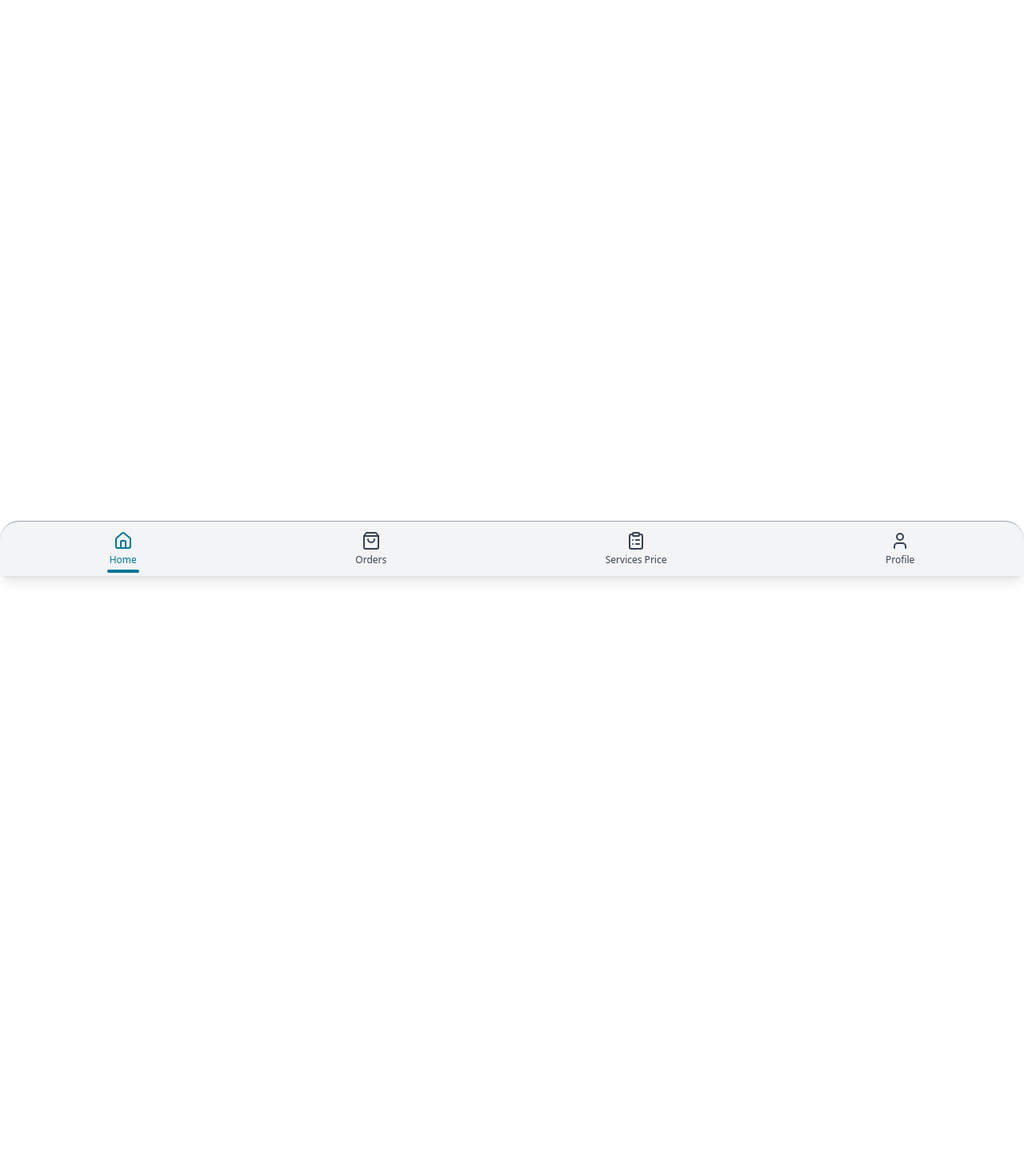
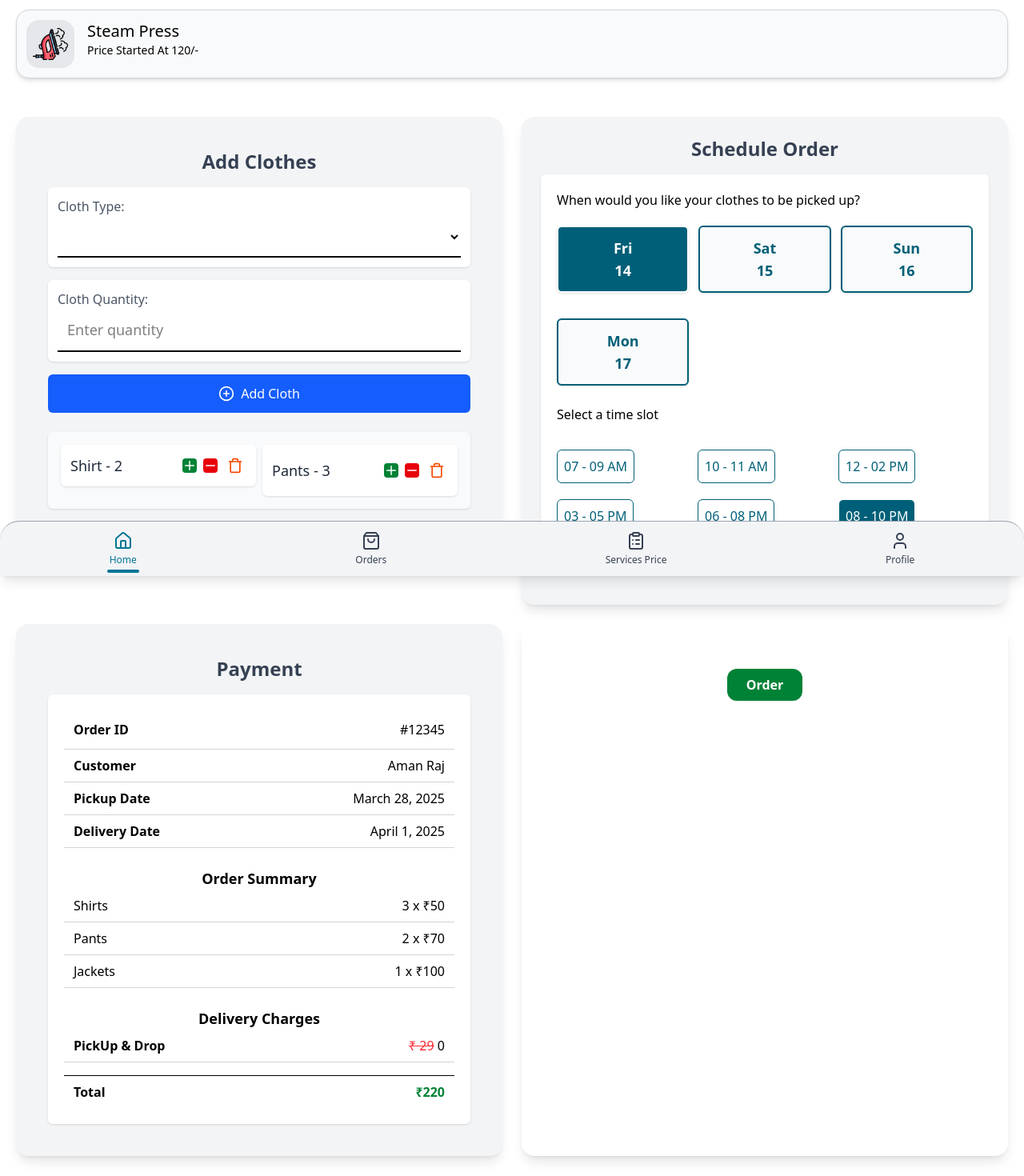
Before and after one commit to Sandb786/Laundry_project_User_Pannel_Frontend, a React (Vite) app: page /order/1 in a window 1280 px wide. Shown: the part 80-1550 px from the top of the page at 80% size. Before the commit the page ends 800 px from the top, so only its background shows below. Built offline with nearby package versions, Linux system fonts and the light colour scheme.

Commit message:
Service by Button .

```diff
--- a/src/App.jsx
+++ b/src/App.jsx
@@ -16,7 +16,7 @@ function App() {
         <Routes> {/* Routes for navigation */}
 
           <Route path="/" element={<> <Hadder /> <ImageCard /> <Services/></>} />
-          <Route path='/order' element={<Order_Home/>}/>
+          <Route path='/order/:serviceId' element={<Order_Home/>}/>
 
         </Routes>
 
--- a/src/Home/Services/Services.jsx
+++ b/src/Home/Services/Services.jsx
@@ -1,9 +1,12 @@
 import { Typography } from "@material-tailwind/react";
 import { motion } from "framer-motion";
 import React, { useState } from "react";
+import { useNavigate } from "react-router-dom";
 
-export default function Services() {
+export default function Services()
+{
   const [selected, setSelected] = useState(null);
+  const navigate = useNavigate(); // Assuming you're using react-router-dom for navigation
 
   const services = [
     { name: "Normal Press", image: "/Color_Laundry/Normal_press.png" },
@@ -14,8 +17,10 @@ export default function Services() {
     { name: "Laundry", image: "/Color_Laundry/Laundry.png" }
   ];
 
-  const handleClick = (index) => {
+  const handleClick = (index) =>
+  {
     setSelected(index === selected ? null : index);
+    setTimeout(() => navigate(`/order/${index}`), 300); // Redirect after success
   };
 
   return (
--- a/src/Order/Billing_Card.jsx
+++ b/src/Order/Billing_Card.jsx
@@ -1,8 +1,7 @@
 import { Typography } from '@material-tailwind/react';
 import React from 'react';
 
-export default function Billing_Card(props)
-{
+export default function Billing_Card(props) {
 
   const orderDetails =
   {
@@ -20,44 +19,53 @@ export default function Billing_Card(props)
   };
 
   return (
-    <div className='w-full bg-gray-100 p-10 shadow-lg rounded-2xl mb-2'>
+    <div className='w-full bg-gray-100 p-10 shadow-lg rounded-2xl md:mb-20 md-2'>
+
       <h2 className='text-2xl font-semibold text-gray-700 text-center mb-4'>Payment</h2>
 
       <div className='flex flex-col bg-white p-5 rounded-md shadow-sm'>
-        <div className='flex justify-between border-b py-2 px-3'>
+
+        <div className='flex justify-between border-b border-gray-300 py-3 px-3'>
           <Typography className='font-semibold'>Order ID</Typography>
           <Typography>{orderDetails.orderId}</Typography>
         </div>
-        <div className='flex justify-between border-b py-2 px-3'>
+
+        <div className='flex justify-between border-b border-gray-300 py-2 px-3'>
           <Typography className='font-semibold'>Customer</Typography>
           <Typography>{orderDetails.customerName}</Typography>
         </div>
-        <div className='flex justify-between border-b py-2 px-3'>
+
+        <div className='flex justify-between border-b border-gray-300 py-2 px-3'>
           <Typography className='font-semibold'>Pickup Date</Typography>
           <Typography>{orderDetails.pickupDate}</Typography>
         </div>
-        <div className='flex justify-between border-b py-2 px-3'>
+
+        <div className='flex justify-between border-b border-gray-300 py-2 px-3'>
           <Typography className='font-semibold'>Delivery Date</Typography>
           <Typography>{orderDetails.deliveryDate}</Typography>
         </div>
 
-        <h3 className='text-lg font-semibold mt-4 text-center'>Order Summary</h3>
+        <h3 className='text-lg font-semibold mt-6 text-center'>Order Summary</h3>
         {orderDetails.items.map((item, index) => (
-          <div key={index} className='flex justify-between border-b py-2 px-3'>
+          <div key={index} className='flex justify-between border-b border-gray-300 py-2 px-3'>
             <Typography>{item.name}</Typography>
             <Typography>{item.quantity} x ₹{item.price}</Typography>
           </div>
         ))}
 
+        <h3 className='text-lg font-semibold mt-6 text-center'>Delivery Charges</h3>
+        <div className='flex justify-between border-b border-gray-300 py-2 px-3'>
+          <Typography className='font-semibold'>PickUp & Drop</Typography>
+          <Typography><span className='line-through text-red-500'>₹ 29</span> 0</Typography>
+        </div>
+
         <div className='flex justify-between border-t font-semibold py-2 px-3 mt-4'>
           <Typography>Total</Typography>
-          <Typography>₹{orderDetails.total}</Typography>
+          <Typography className='text-green-700'>₹{orderDetails.total}</Typography>
         </div>
 
-        <div className='text-center text-green-600 font-semibold mt-3'>
-          <Typography>Status: {orderDetails.status}</Typography>
-        </div>
       </div>
+
     </div>
   );
 }
--- a/src/Order/Order_Home.jsx
+++ b/src/Order/Order_Home.jsx
@@ -6,13 +6,27 @@ import ClothForm from './ClothForm'
 import ScheduleForm from './ScheduleForm'
 import Billing_Card from './Billing_Card'
 import Submit from './Submit'
+import { useParams } from 'react-router-dom'
 
 
 
 export default function Order_Home()
 {
+  const {serviceId} = useParams()
+
+  const services = [
+    { name: "Normal Press", image: "/Color_Laundry/Normal_press.png" },
+    { name: "Steam Press", image: "/Color_Laundry/Steam_press.png" },
+    { name: "Roll Press (Iron)", image: "/Color_Laundry/Roll_press.png" },
+    { name: "Dry-Cleaning", image: "/Color_Laundry/Dry_clean.png" },
+    { name: "Stain Remove", image: "/Color_Laundry/Stain_Remove.png" },
+    { name: "Laundry", image: "/Color_Laundry/Laundry.png" }
+  ];
+
   return (
     <div className='bg-white'>
+
+      {/* Header */}
       <header className='bg-gray-50 sticky z-10 top-0 p-2 py-3 flex gap-5 shadow-sm'>
         <a href="/"> <Button className='text-black p-2'><ArrowLeft /></Button></a>
         <Typography variant='lead' className='text-2xl md:text-3xl'>
@@ -22,12 +36,13 @@ export default function Order_Home()
 
       <div className='p-5 grid gap-10'>
 
+        {/* Service Info Image And Name */}
         <div className='bg-gray-50 mt-2 p-3 shadow-md border border-gray-300 rounded-2xl flex gap-4'>
           <div className='px-2 p-2 bg-gray-200 w-15 rounded-2xl'>
-            <img src="/Color_Laundry/Normal_press.png" alt="" className='w-12' />
+            <img src={services[serviceId].image} alt="" className='w-12' />
           </div>
           <Typography variant='lead'>
-            Dry Cleaning
+            {services[serviceId].name}
             <Typography variant='small'>
               Price Started At 120/-
             </Typography>
```
